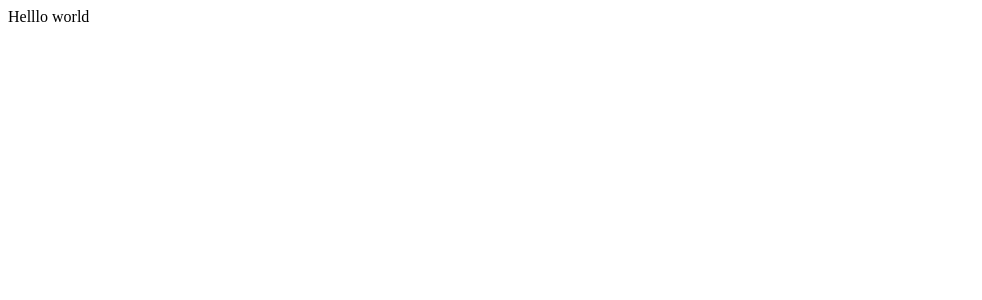
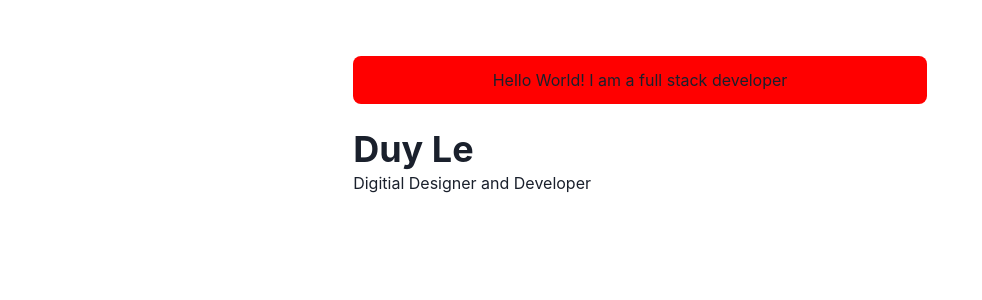
Before and after one commit to iamdooboy/portfoliov2, a Next.js app: page / in a window 1280 px wide. Shown: the top 300 px of the page, without its empty margins (0-982 px from the left). Built offline with nearby package versions, Linux system fonts and the light colour scheme.

Commit message:
getting started with Chakra UI

```diff
--- /dev/null
+++ b/pages/_app.js
@@ -0,0 +1,14 @@
+import { ChakraProvider } from '@chakra-ui/react'
+import Layout from '../components/layouts/main'
+
+const Website = ({ Component, pageProps, router }) => {
+  return (
+    <ChakraProvider>
+      <Layout router={router}>
+        <Component {...pageProps} key={router.route} />
+      </Layout>
+    </ChakraProvider>
+  )
+}
+
+export default Website
--- a/pages/index.js
+++ b/pages/index.js
@@ -1,7 +1,23 @@
 import React from 'react'
+import { Container, Box, Heading } from '@chakra-ui/react'
 
 const Page = () => {
-  return <div>Helllo world</div>
+  return (
+    <Container>
+      <Box borderRadius="lg" bg="red" p={3} mb={6} align="center">
+        Hello World! I am a full stack developer
+      </Box>
+
+      <Box display={{ md: 'flex' }}>
+        <Box flexGrow={4}>
+          <Heading as="h2" variant="page-title">
+            Duy Le
+          </Heading>
+          <p>Digitial Designer and Developer</p>
+        </Box>
+      </Box>
+    </Container>
+  )
 }
 
 export default Page
```
